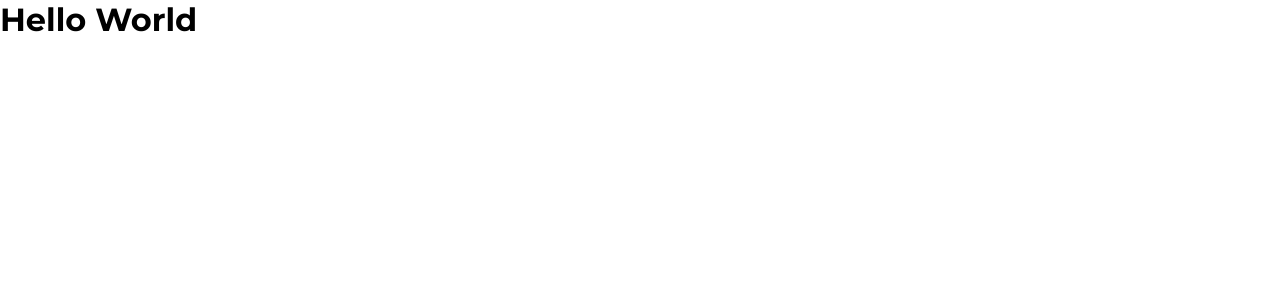
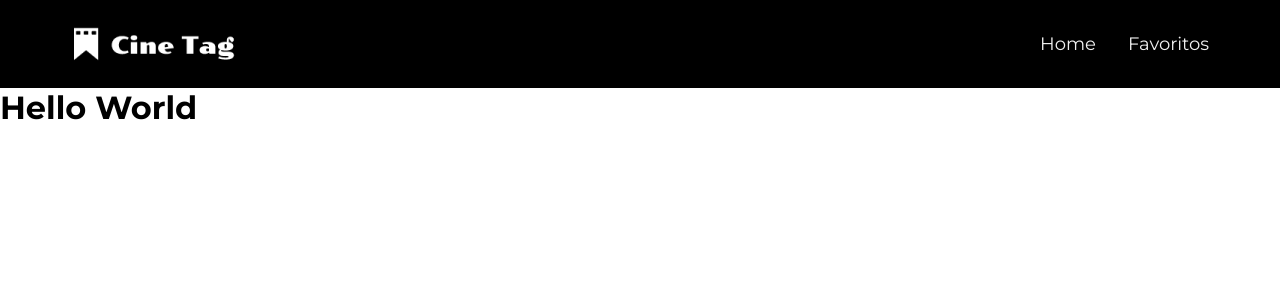
Before and after one commit to MatheusTrindade5201/cine-tag, a React (Vite) app: page / in a window 1280 px wide. Shown: the top 300 px of the page. Built offline with nearby package versions, Linux system fonts and the light colour scheme.

Commit message:
feat: creating the Header component

```diff
--- /dev/null
+++ b/src/components/Header/index.jsx
@@ -0,0 +1,17 @@
+import style from '@/styles/Header.module.css'
+
+const HeaderBar = () => {
+    return (
+        <header className={style.header}>
+            <div className={style.header__container}>
+                <img src='/images/Logo-cinetag-branco 1.png' />
+                <nav className={style.header__links}>
+                    <a className={style.header__link}>Home</a>
+                    <a className={style.header__link}>Favoritos</a>
+                </nav>
+            </div>
+        </header>
+    )
+}
+
+export default HeaderBar
--- a/src/routes.jsx
+++ b/src/routes.jsx
@@ -1,9 +1,11 @@
 import { BrowserRouter, Route, Routes } from "react-router-dom"
+import HeaderBar from "./components/Header"
 import Home from "./pages/Home"
 
 const AppRoutes = () => {
     return (
         <BrowserRouter>
+        <HeaderBar />
             <Routes>
                <Route path="/" exact element={<Home />} />
                <Route path="/*" element={<p>Page not Found</p>} />
--- /dev/null
+++ b/src/styles/Header.module.css
@@ -0,0 +1,42 @@
+.header {
+    background-color: var(--black);
+    color: var(--light-gray);
+    display: flex;
+    flex-direction: column;
+    align-items: center;
+    padding: 20px 0;
+}
+
+.header__container {
+    width: 100%;
+    display: flex;
+    flex-direction: column;
+    align-items: center;
+    gap: 40px;
+    max-width: 1206px;
+    padding: 0 34px;
+    box-sizing: border-box;
+}
+
+.header__links {
+    display: flex;
+    gap: 32px;
+    font-size: 18px;
+}
+
+.header__link {
+    transition: .2s;
+}
+
+.header__link:hover {
+    font-weight: 600;
+    text-decoration: underline;
+    cursor: pointer;
+}
+
+@media screen  and (min-width: 500px) {
+    .header__container {
+        flex-direction: row;
+        justify-content: space-between;
+    }
+}
--- a/src/styles/global.css
+++ b/src/styles/global.css
@@ -2,6 +2,7 @@
     --font: 'Montserrat', sans-serif;
 
     --gray: #E2E2E2;
+    --light-gray: #F0F0F0;
     --black: #000000;
 }
 
```
